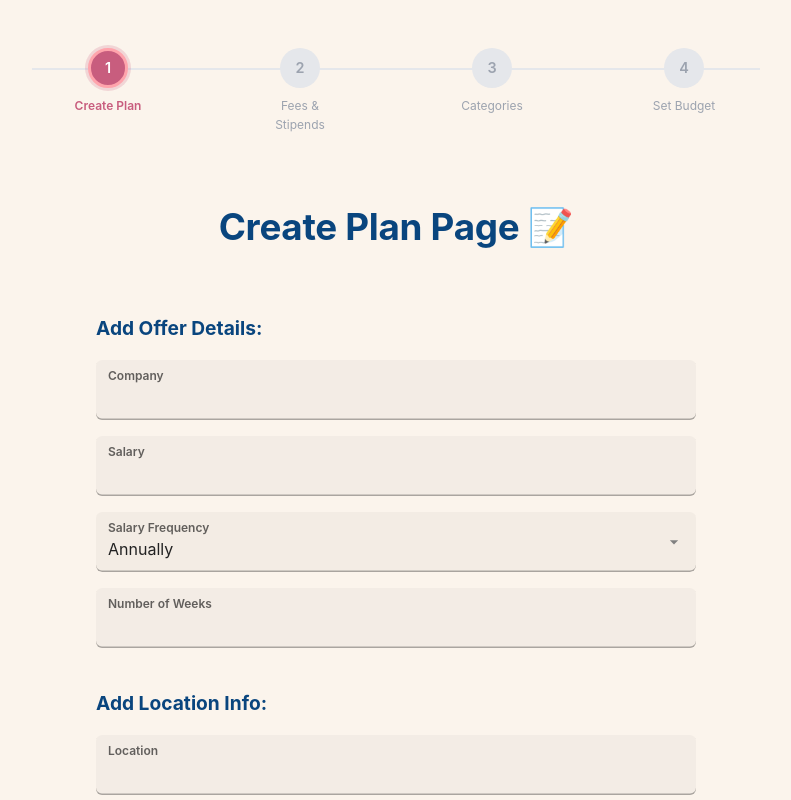
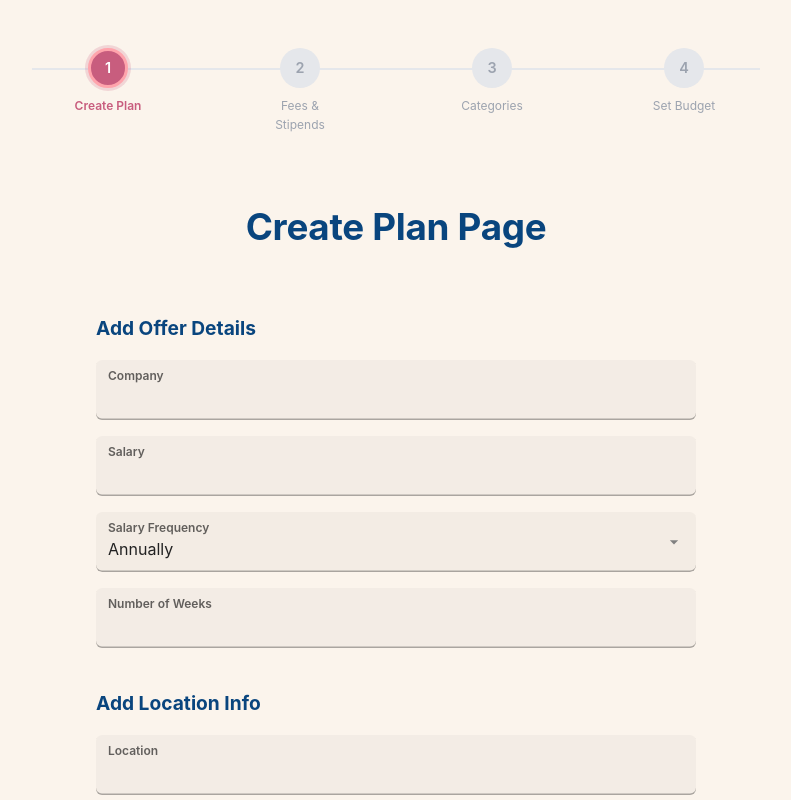
Before and after one commit to inisperos/sunny-savings, a React (Vite) app: page /create in a window 1280 px wide. Shown: the top 800 px of the page, without its empty margins (244-1035 px from the left). Built offline with nearby package versions, Linux system fonts and the light colour scheme.

Commit message:
delete emojis

```diff
--- a/src/App.jsx
+++ b/src/App.jsx
@@ -201,7 +201,7 @@ function PlanDetails({ plans }) {
             gap: "0.5rem",
           }}
         >
-          💼 Offer Calculation
+          Offer Calculation
         </h2>
         <OfferCalculationSection plan={plan} formatCurrency={formatCurrency} />
       </div>
@@ -218,7 +218,7 @@ function PlanDetails({ plans }) {
             gap: "0.5rem",
           }}
         >
-          💰 Budget & Savings
+          Budget & Savings
         </h2>
         <BudgetCreationSection plan={plan} formatCurrency={formatCurrency} navigate={navigate} />
       </div>
--- a/src/components/OfferCalculationSection.jsx
+++ b/src/components/OfferCalculationSection.jsx
@@ -237,7 +237,7 @@ export default function OfferCalculationSection({ plan, formatCurrency }) {
           border: "2px solid var(--color-accent-dark)",
         }}
       >
-        <h2 style={{ marginTop: 0, marginBottom: "1rem" }}>💰 Offer Summary</h2>
+        <h2 style={{ marginTop: 0, marginBottom: "1rem" }}>Offer Summary</h2>
         <div
           style={{
             display: "grid",
--- a/src/pages/CreatePlanPage.jsx
+++ b/src/pages/CreatePlanPage.jsx
@@ -163,12 +163,12 @@ export default function CreatePlanPage({ addPlan, plans, updatePlan }) {
     <div>
       <StepIndicator />
       <div className="form-container">
-        <h1>Create Plan Page 📝</h1>
+        <h1>Create Plan Page</h1>
 
         <form onSubmit={handleNext}>
 
           {/* Offer Section */}
-          <p className="form-section">Add Offer Details:</p>
+          <p className="form-section">Add Offer Details</p>
 
           {/* Company */}
           <div className="inp">
@@ -237,7 +237,7 @@ export default function CreatePlanPage({ addPlan, plans, updatePlan }) {
           )}
 
           {/* Location Section */}
-          <p className="form-section">Add Location Info:</p>
+          <p className="form-section">Add Location Info</p>
 
           {/* Location */}
           <div className="inp">
```
